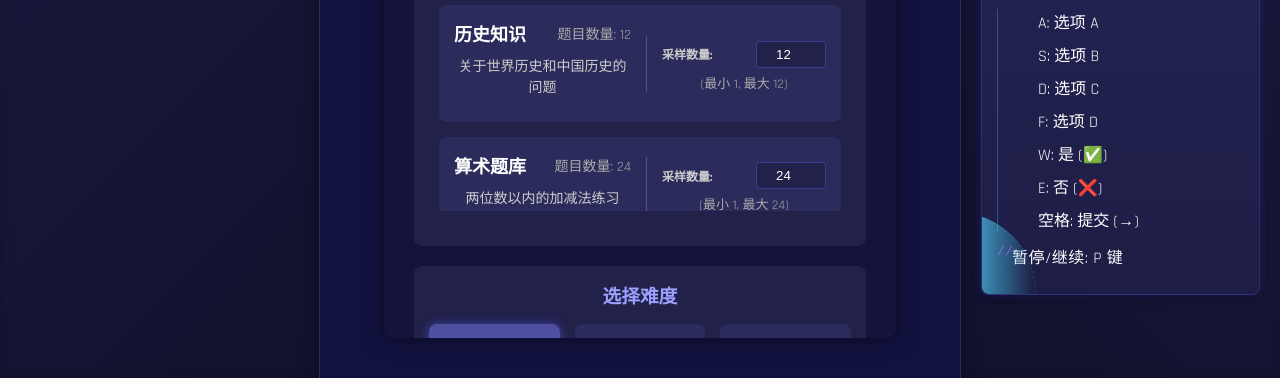
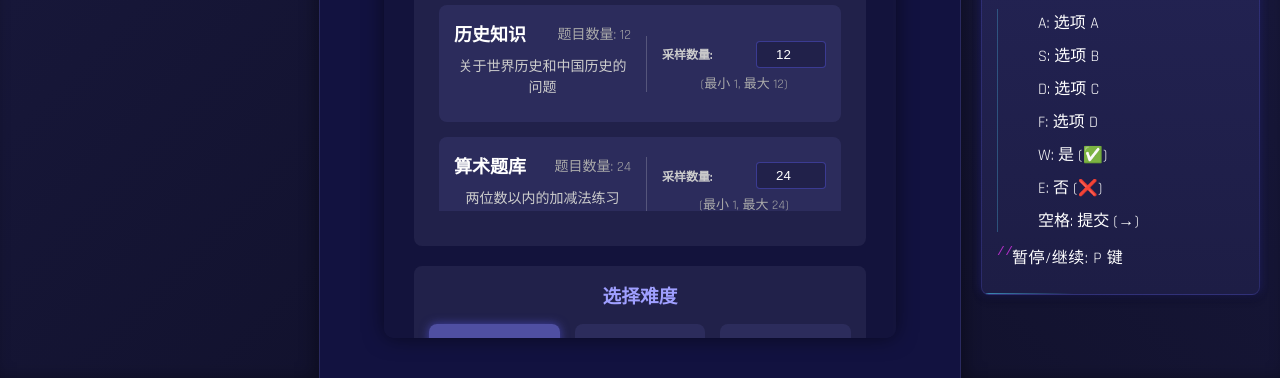
Before and after one commit to SfcFromSx/study, a website: page index.html in a window 1280 px wide. Shown: the part 422-800 px from the top of the page. Drawn offline with Linux system fonts and the light colour scheme.

Commit message:
移除控制说明区域的装饰圆形

```diff
--- a/css/style.css
+++ b/css/style.css
@@ -386,14 +386,13 @@ body {
 .controls-info::after {
     content: '';
     position: absolute;
-    bottom: -80px;
-    right: -80px;
-    width: 160px;
-    height: 160px;
-    border-radius: 50%;
-    border: 1px dashed rgba(76, 201, 240, 0.2);
-    pointer-events: none;
-    z-index: 0;
+    bottom: 0;
+    left: 0;
+    right: 0;
+    height: 1px;
+    background: linear-gradient(90deg, transparent, #4cc9f0, transparent);
+    animation: scanline 3s linear infinite;
+    animation-delay: 1.5s;
 }
 
 #start-screen, #game-over-screen {
```
